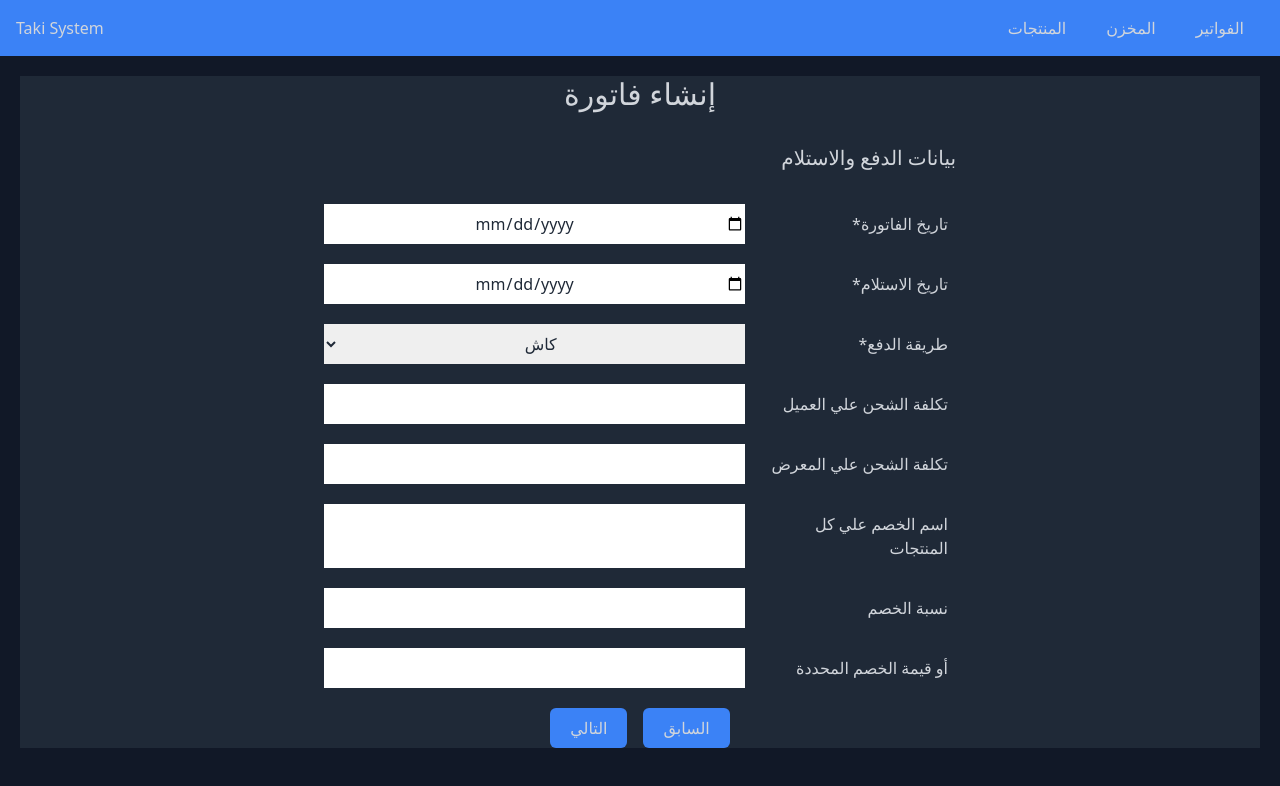
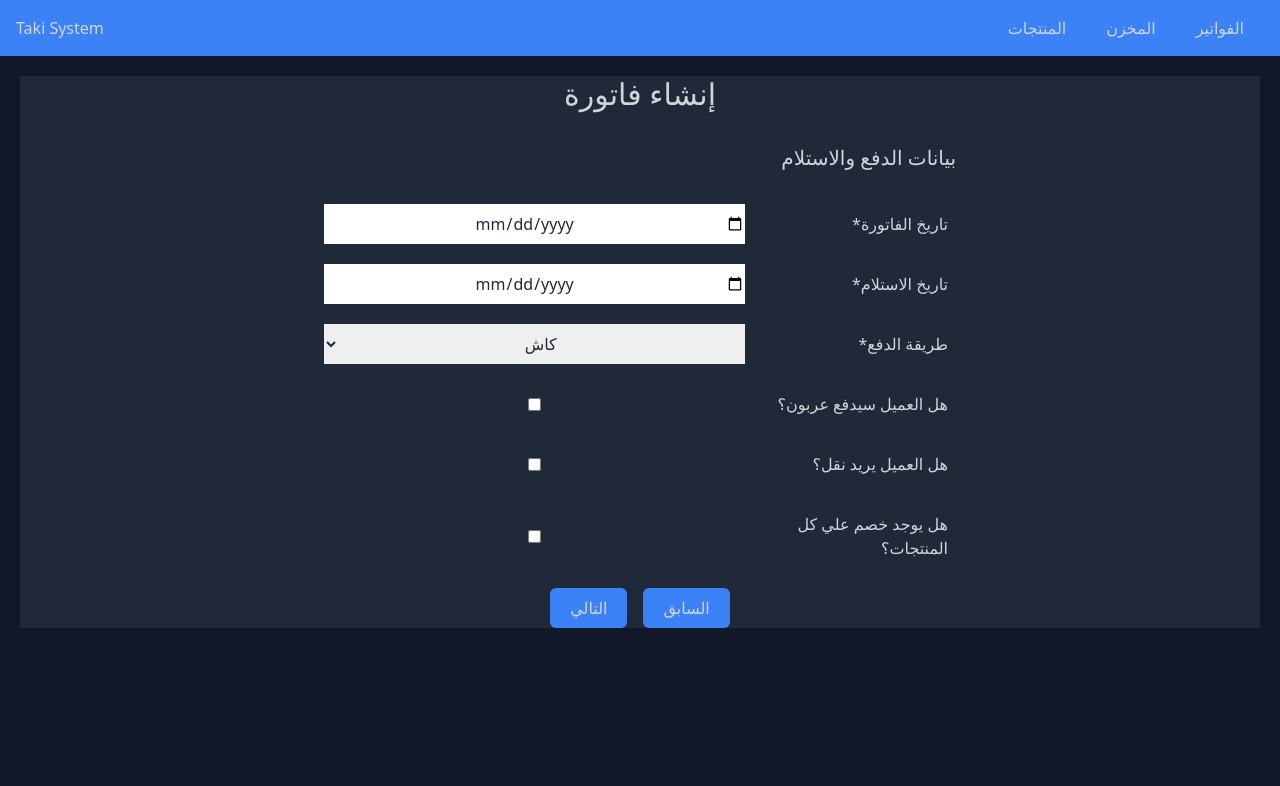
Before and after one commit to alimr70/mattress-sys-front, a React (Create React App) app: page /addinvoice in a window 1280 px wide. Both pictures are taken after typing "Sample", "Sample", "Sample", "Sample" into the empty fields and a click on the button "التالي". Shown: the top 786 px of the page. Built offline with nearby package versions, Linux system fonts and the light colour scheme.

Commit message:
init adding invoice serial

```diff
--- a/src/components/AddInvoiceItem/PaymentInfo.jsx
+++ b/src/components/AddInvoiceItem/PaymentInfo.jsx
@@ -1,10 +1,15 @@
+import { useState } from "react/cjs/react.development";
+
 const PaymentInfo = ({
   invoiceDate,
   setInvoiceDate,
   receiptDate,
   setReceiptDate,
+  paidMoney,
   paymentMethod,
   setPaymentMethod,
+  cashAmount,
+  cardAmound,
   shipmentOnCst,
   shipmentOnRetail,
   handleNumberInputChange,
@@ -14,9 +19,11 @@ const PaymentInfo = ({
   setTotalRetailOfferAmountPrecentage,
   totalRetailOfferAmountFixed,
   setTotalRetailOfferAmountFixed,
-  step,
-  setStep,
 }) => {
+  const [isOffer, setIsOffer] = useState(false);
+  const [isPartialAmount, setIsPartialAmount] = useState(false);
+  const [isShipment, setIsShipment] = useState(false);
+
   return (
     <>
       {/* Payment info */}
@@ -74,11 +81,107 @@ const PaymentInfo = ({
           <option value="cashAndCard">جزء كاش وجزء أونلاين</option>
         </select>
       </div>
+      {paymentMethod === "cashAndCard" && (
+        <>
+          <div className="m-5 grid grid-cols-3">
+            <label
+              htmlFor="cashAmount"
+              className="m-2 col-span-1 justify-self-start">
+              قيمة الكاش*
+            </label>
+            <input
+              inputMode="numeric"
+              type="text"
+              name="cashAmount"
+              id="cashAmount"
+              className="col-span-2 text-center text-gray-800"
+              value={cashAmount}
+              onChange={(e) => {
+                handleNumberInputChange(e, "cashAmount");
+              }}
+            />
+          </div>
+          <div className="m-5 grid grid-cols-3">
+            <label
+              htmlFor="cardAmound"
+              className="m-2 col-span-1 justify-self-start">
+              قيمة الفيزا*
+            </label>
+            <input
+              inputMode="numeric"
+              type="text"
+              name="cardAmound"
+              id="cardAmound"
+              className="col-span-2 text-center text-gray-800"
+              value={cardAmound}
+              onChange={(e) => {
+                handleNumberInputChange(e, "cardAmound");
+              }}
+            />
+          </div>
+        </>
+      )}
+      <div className="m-5 grid grid-cols-3">
+        <label
+          htmlFor="isPartialAmount"
+          className="m-2 col-span-1 justify-self-start">
+          هل العميل سيدفع عربون؟
+        </label>
+        <input
+          type="checkbox"
+          name="isPartialAmount"
+          id="isPartialAmount"
+          className="col-span-2 self-center text-gray-800"
+          value={isPartialAmount}
+          onChange={() => {
+            setIsPartialAmount(!isPartialAmount);
+          }}
+        />
+      </div>
+      {isPartialAmount && (
+        <div className="m-5 grid grid-cols-3">
+          <label
+            htmlFor="paidMoney"
+            className="m-2 col-span-1 justify-self-start">
+            قيمة العربون*
+          </label>
+          <input
+            inputMode="numeric"
+            type="text"
+            name="paidMoney"
+            id="paidMoney"
+            className="col-span-2 text-center text-gray-800"
+            value={paidMoney}
+            onChange={(e) => {
+              handleNumberInputChange(e, "paidMoney");
+            }}
+          />
+        </div>
+      )}
+      <div className="m-5 grid grid-cols-3">
+        <label
+          htmlFor="isShipment"
+          className="m-2 col-span-1 justify-self-start">
+          هل العميل يريد نقل؟
+        </label>
+        <input
+          type="checkbox"
+          name="isShipment"
+          id="isShipment"
+          className="col-span-2 self-center text-gray-800"
+          value={isShipment}
+          onChange={() => {
+            setIsShipment(!isShipment);
+          }}
+        />
+      </div>
+      {isShipment && (
+        <>
           <div className="m-5 grid grid-cols-3">
             <label
               htmlFor="shipmentOnCst"
               className="m-2 col-span-1 justify-self-start">
-          تكلفة الشحن علي العميل
+              تكلفة النقل علي العميل
             </label>
             <input
               inputMode="numeric"
@@ -96,7 +199,7 @@ const PaymentInfo = ({
             <label
               htmlFor="shipmentOnRetail"
               className="m-2 col-span-1 justify-self-start">
-          تكلفة الشحن علي المعرض
+              تكلفة النقل علي المعرض
             </label>
             <input
               inputMode="numeric"
@@ -110,11 +213,30 @@ const PaymentInfo = ({
               }}
             />
           </div>
+        </>
+      )}
+      <div className="m-5 grid grid-cols-3">
+        <label htmlFor="isOffer" className="m-2 col-span-1 justify-self-start">
+          هل يوجد خصم علي كل المنتجات؟
+        </label>
+        <input
+          type="checkbox"
+          name="isOffer"
+          id="isOffer"
+          className="col-span-2 self-center text-gray-800"
+          value={isOffer}
+          onChange={() => {
+            setIsOffer(!isOffer);
+          }}
+        />
+      </div>
+      {isOffer && (
+        <>
           <div className="m-5 grid grid-cols-3">
             <label
               htmlFor="totalRetailOfferName"
               className="m-2 col-span-1 justify-self-start">
-          اسم الخصم علي كل المنتجات
+              اسم الخصم
             </label>
             <input
               type="text"
@@ -166,6 +288,8 @@ const PaymentInfo = ({
             />
           </div>
         </>
+      )}
+    </>
   );
 };
 
--- a/src/components/AddInvoiceItem/ReviewInvoice.jsx
+++ b/src/components/AddInvoiceItem/ReviewInvoice.jsx
@@ -1,23 +1,30 @@
 import { useContext, useEffect } from "react";
 import { useState } from "react/cjs/react.development";
 import logo from "../../assets/taki-logo.png";
+import { GeneralTypesStore } from "../../contexts/generalTypesContext";
 import { ProductsStore } from "../../contexts/productsContext";
 
 const ReviewInvoice = ({
+  serialNum,
+  setSerialNum,
   cstName,
   address,
   phone,
   phoneTwo,
   invoiceDate,
   receiptDate,
-  paymentMethod,
   order,
   shipmentOnCst,
   shipmentOnRetail,
   totalRetailOfferName,
   totalRetailOfferAmountPrecentage,
   totalRetailOfferAmountFixed,
+  setTotalInvoicePrice,
 }) => {
+  const { generalTypesState } = useContext(GeneralTypesStore);
+  const { serialNumbers } = generalTypesState;
+  const { invoicesSerials } = serialNumbers;
+
   const { productsState } = useContext(ProductsStore);
 
   const [totalBeforeRetailOffer, setTotalBeforeRetailOffer] = useState(0);
@@ -43,12 +50,19 @@ const ReviewInvoice = ({
 
     setTotalBeforeRetailOffer(beforeOfferNum);
     setTotalAfterRetailOffer(afterOfferNum);
+    setTotalInvoicePrice(totalAfterRetailOffer + +shipmentOnCst);
+    setSerialNum(+invoicesSerials[invoicesSerials.length - 1] + 1);
   }, [
     order,
     setTotalBeforeRetailOffer,
     setTotalAfterRetailOffer,
     totalRetailOfferAmountPrecentage,
     totalRetailOfferAmountFixed,
+    invoicesSerials,
+    setSerialNum,
+    setTotalInvoicePrice,
+    shipmentOnCst,
+    totalAfterRetailOffer,
   ]);
 
   const totalOfferName = totalRetailOfferAmountPrecentage
--- a/src/components/AddInvoiceItem/index.jsx
+++ b/src/components/AddInvoiceItem/index.jsx
@@ -15,6 +15,8 @@ const AddInvoiceItem = () => {
   const [invoiceDate, setInvoiceDate] = useState("");
   const [receiptDate, setReceiptDate] = useState("");
   const [paymentMethod, setPaymentMethod] = useState("cash");
+  const [cashAmount, setCashAmount] = useState("");
+  const [cardAmound, setCardAmound] = useState("");
   const [order, setOrder] = useState([]);
   const [shipmentOnCst, setShipmentOnCst] = useState("");
   const [shipmentOnRetail, setShipmentOnRetail] = useState("");
@@ -25,6 +27,9 @@ const AddInvoiceItem = () => {
   ] = useState("");
   const [totalRetailOfferAmountFixed, setTotalRetailOfferAmountFixed] =
     useState("");
+  const [totalInvoicePrice, setTotalInvoicePrice] = useState(0);
+  const [paidMoney, setPaidMoney] = useState("");
+  const [serialNum, setSerialNum] = useState("");
 
   const handleNumberInputChange = (e, numberTarget) => {
     const numberTargets = {
@@ -40,6 +45,11 @@ const AddInvoiceItem = () => {
         totalRetailOfferAmountFixed,
         setTotalRetailOfferAmountFixed,
       ],
+      cashAmount: [cashAmount, setCashAmount],
+      cardAmound: [cardAmound, setCardAmound],
+      totalInvoicePrice: [totalInvoicePrice, setTotalInvoicePrice],
+      paidMoney: [paidMoney, setPaidMoney],
+      serialNum: [serialNum, setSerialNum],
     };
 
     if (isNaN(+e.target.value))
@@ -48,10 +58,50 @@ const AddInvoiceItem = () => {
     return numberTargets[numberTarget][1](e.target.value.trim());
   };
 
-  const handleSaveInvoice = () => {};
+  const handleSaveInvoice = () => {
+    const remainingMoney =
+      paidMoney !== "" ? totalInvoicePrice - +paidMoney : "";
+    // {
+    //   "status": ["pending", "completed", "deleted"]
+    // }
+
+    const invoice = {
+      id: serialNum,
+      cutomerName: cstName,
+      address: address,
+      phone: phone,
+      phoneTwo: phoneTwo,
+      invoiceDate: invoiceDate,
+      receiptDate: receiptDate,
+      order: order,
+      paymentMethod: {
+        method: paymentMethod,
+        cashAmount: cashAmount,
+        cardAmound: cardAmound,
+      },
+      shipmentCharge: {
+        shipmentOnCst: shipmentOnCst,
+        shipmentOnRetail: shipmentOnRetail,
+      },
+      totalRetailOffer: {
+        name: totalRetailOfferName,
+        percentage: totalRetailOfferAmountPrecentage,
+        fixed: totalRetailOfferAmountFixed,
+      },
+      totalInvoicePrice: totalInvoicePrice,
+      paidMoney: paidMoney,
+      remainingMoney: remainingMoney,
+      totalPriceOnRetail: "",
+      totalProfit: "",
+      status: "pending",
+    };
+
+    console.log(invoice);
+  };
 
   const handleSubmit = (e) => {
     e.preventDefault();
+    handleSaveInvoice();
   };
 
   const stepsNav = {
@@ -76,6 +126,8 @@ const AddInvoiceItem = () => {
         setReceiptDate={setReceiptDate}
         paymentMethod={paymentMethod}
         setPaymentMethod={setPaymentMethod}
+        cashAmount={cashAmount}
+        cardAmound={cardAmound}
         shipmentOnCst={shipmentOnCst}
         shipmentOnRetail={shipmentOnRetail}
         handleNumberInputChange={handleNumberInputChange}
@@ -101,6 +153,8 @@ const AddInvoiceItem = () => {
     ),
     4: (
       <ReviewInvoice
+        serialNum={serialNum}
+        setSerialNum={setSerialNum}
         cstName={cstName}
         address={address}
         phone={phone}
@@ -172,9 +226,10 @@ const AddInvoiceItem = () => {
           )}
           {step === 4 && (
             <button
+              type="submit"
               className="px-5 py-2 mx-2 bg-blue-500 rounded-md print:hidden"
               onClick={() => {
-                handleSaveInvoice();
+                // handleSaveInvoice();
                 window.print();
               }}>
               حفظ وطبع الفاتورة
@@ -182,11 +237,12 @@ const AddInvoiceItem = () => {
           )}
           {step === 4 && (
             <button
+              type="submit"
               className="px-5 py-2 mx-2 bg-blue-500 rounded-md print:hidden"
-              onClick={() => {
-                handleSaveInvoice();
-                window.print();
-              }}>
+              // onClick={() => {
+              //   handleSaveInvoice();
+              // }}
+            >
               حفظ فقط
             </button>
           )}
--- a/src/components/InvoiceItem.jsx
+++ b/src/components/InvoiceItem.jsx
@@ -42,15 +42,18 @@ const InvoiceItem = ({ item }) => {
       </div>
       <div className="p-2 ti:flex flex-row">
         <p className="m-1">
-          طريقة الدفع: <span className="text-blue-500">{paymentMethod}</span>
+          طريقة الدفع:{" "}
+          <span className="text-blue-500">{paymentMethod.method}</span>
         </p>
         <p className="m-1">
-          مصاريف التوصيل:
-          <span className="text-blue-500">{shipmentCharge.price}</span>
+          تكلفة النقل علي العميل:
+          <span className="text-blue-500">{shipmentCharge.shipmentOnCst}</span>
         </p>
         <p className="m-1">
-          اللي دفع مصاريف التوصيل:
-          <span className="text-blue-500">{shipmentCharge.payer}</span>
+          تكلفة النقل علي المعرض:
+          <span className="text-blue-500">
+            {shipmentCharge.shipmentOnRetail}
+          </span>
         </p>
         <p className="m-1">
           خصم المعرض: <span className="text-blue-500">{retailOffer}</span>
--- a/src/contexts/dbSample.json
+++ b/src/contexts/dbSample.json
@@ -1,5 +1,10 @@
 {
   "generalTypes": {
+    "serialNumbers": {
+      "productsSerials": ["0000"],
+      "warehouseSerials": ["0000"],
+      "invoicesSerials": ["0000"]
+    },
     "productTypes": {
       "1": "مرتبة",
       "2": "مخدة",
@@ -86,7 +91,7 @@
       "address": "بالم هيلز فيلا رقم 300",
       "phone": "01022233344",
       "phoneTwo": "01252697945",
-      "InvoiceDate": "2022-1-2",
+      "invoiceDate": "2022-1-2",
       "receiptDate": "2022-1-3",
       "order": [{
           "productId": "65148947561",
@@ -115,7 +120,7 @@
         "percentage": 15,
         "fixed": 500
       },
-      "totalPrice": "17750",
+      "totalInvoicePrice": "17750",
       "paidMoney": "10,000",
       "remainingMoney": "7750",
       "totalPriceOnRetail": "13400",
--- a/src/contexts/generalTypesContext/generalTypesActions.jsx
+++ b/src/contexts/generalTypesContext/generalTypesActions.jsx
@@ -1 +1,13 @@
 export const INIT_GENERALTYPES_DATA = "INIT_GENERALTYPES_DATA";
+export const ADD_SERIAL_NUMBER = "ADD_SERIAL_NUMBER";
+export const productsSerials = "productsSerials";
+export const warehouseSerials = "warehouseSerials";
+export const invoicesSerials = "invoicesSerials";
+
+export const addSerialNumber = (number, field) => {
+  return {
+    type: ADD_SERIAL_NUMBER,
+    number,
+    field,
+  };
+};
--- a/src/contexts/generalTypesContext/generalTypesReducer.jsx
+++ b/src/contexts/generalTypesContext/generalTypesReducer.jsx
@@ -1,9 +1,18 @@
-import { INIT_GENERALTYPES_DATA } from "./generalTypesActions";
+import {
+  ADD_SERIAL_NUMBER,
+  INIT_GENERALTYPES_DATA,
+} from "./generalTypesActions";
 
 const generalTypesReducer = (state, action) => {
   switch (action.type) {
     case INIT_GENERALTYPES_DATA:
       return { ...action.generalTypes };
+
+    case ADD_SERIAL_NUMBER:
+      return {
+        ...state,
+        [action.field]: [...state[action.field], ...action.number],
+      };
 
     default:
       return state;
--- a/src/contexts/invoicesContext/invoicesActions.jsx
+++ b/src/contexts/invoicesContext/invoicesActions.jsx
@@ -1 +1,9 @@
 export const INIT_INVOICES_DATA = "INIT_INVOICES_DATA";
+export const ADD_INVOICE_ITEM = "ADD_INVOICE_ITEM";
+
+export const AddInvoiceItem = (invoice) => {
+  return {
+    type: ADD_INVOICE_ITEM,
+    invoice,
+  };
+};
--- a/src/contexts/invoicesContext/invoicesReducer.jsx
+++ b/src/contexts/invoicesContext/invoicesReducer.jsx
@@ -1,9 +1,12 @@
-import { INIT_INVOICES_DATA } from "./invoicesActions";
+import { ADD_INVOICE_ITEM, INIT_INVOICES_DATA } from "./invoicesActions";
 
 const invoicesReducer = (state, action) => {
   switch (action.type) {
     case INIT_INVOICES_DATA:
       return { ...action.invoices };
+
+    case ADD_INVOICE_ITEM:
+      return { ...state, [action.invoice.id]: { ...action.invoice } };
 
     default:
       return state;
--- a/src/contexts/warehouseContext/warehouseReducer.jsx
+++ b/src/contexts/warehouseContext/warehouseReducer.jsx
@@ -13,7 +13,6 @@ const warehouseReducer = (state, action) => {
       return { ...state, [action.item.id]: { ...action.item } };
 
     case ADD_EXISTING_WAREHOUSE_ITEM:
-      // const foundItem = state[action.item.warehouseId];
       return { ...state, [action.item.id]: { ...action.item } };
 
     default:
```
Lines whose indentation alone changed are shown as unchanged.
